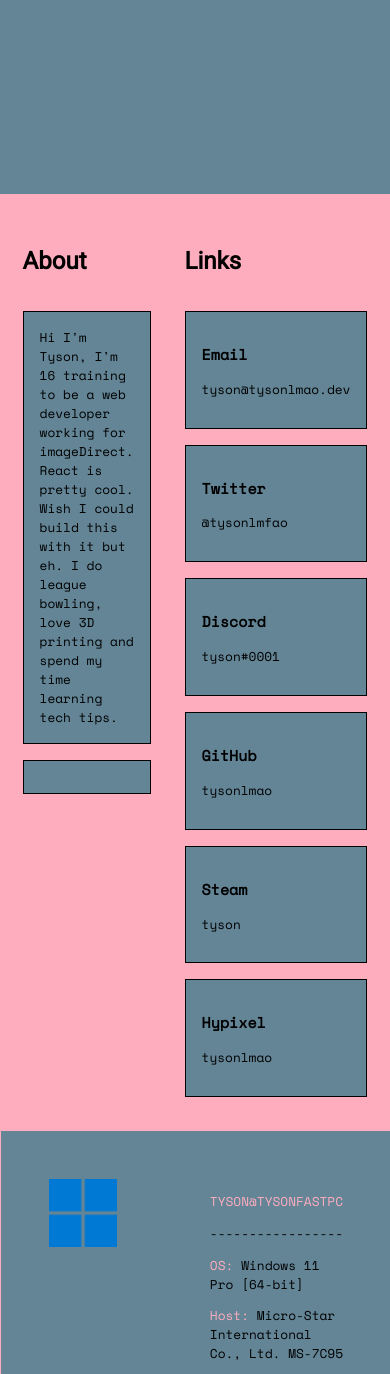
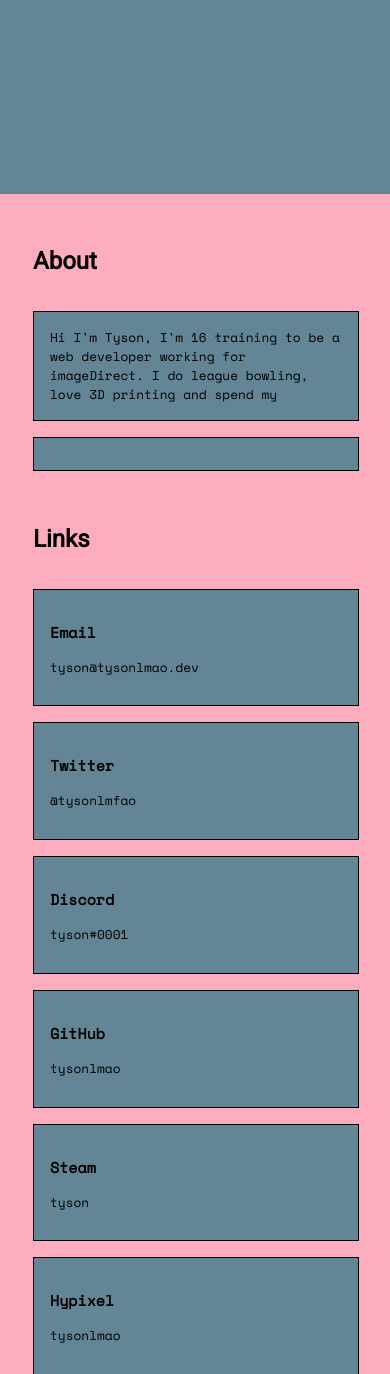
Before and after one commit to tysonlmao/tafe, a PHP site: page / in a window 390 px wide. Shown: the part 668-2042 px from the top of the page. Run offline with PHP 8.4, Linux system fonts and the light colour scheme; some web fonts are replaced.

Commit message:
mobile port fixes

```diff
--- a/css/style.css
+++ b/css/style.css
@@ -186,5 +186,9 @@ footer {
 @media (max-width: 500px) {
   .container {
     width: 100%;
+    display: block;
+  }
+  .info {
+    flex-flow: column;
   }
 }
--- a/index.html
+++ b/index.html
@@ -29,8 +29,7 @@
                 <div id="about">
                     <h2 class="conttl">About</h2>
                     <p class="item">Hi I&apos;m Tyson, I&apos;m 16 training to be a web developer working for
-                        <span>imageDirect</span>. React is pretty cool. Wish I could build this with it but eh. I do
-                        league bowling, love 3D printing and spend my time learning tech tips.
+                        <span>imageDirect</span>. I do league bowling, love 3D printing and spend my
                         <!-- <h2 class="conttl">a</h2> -->
                     </p>
                 </div>
@@ -153,7 +152,7 @@
     <footer>
         <p>&copy; 2022&mdash;2023<a class="nounderline" href="#nav" style="color: black;">
                 tysonlmao</a></p>
-        </footer>
+    </footer>
 
 </body>
 
```
